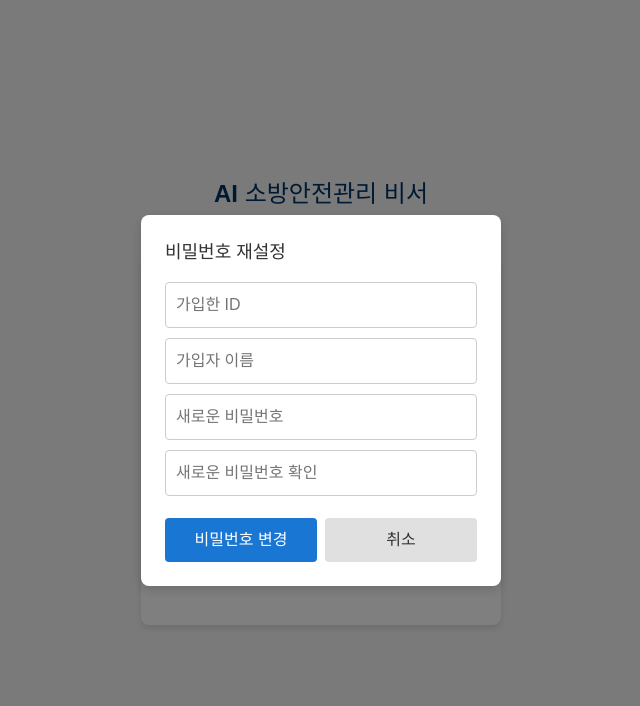
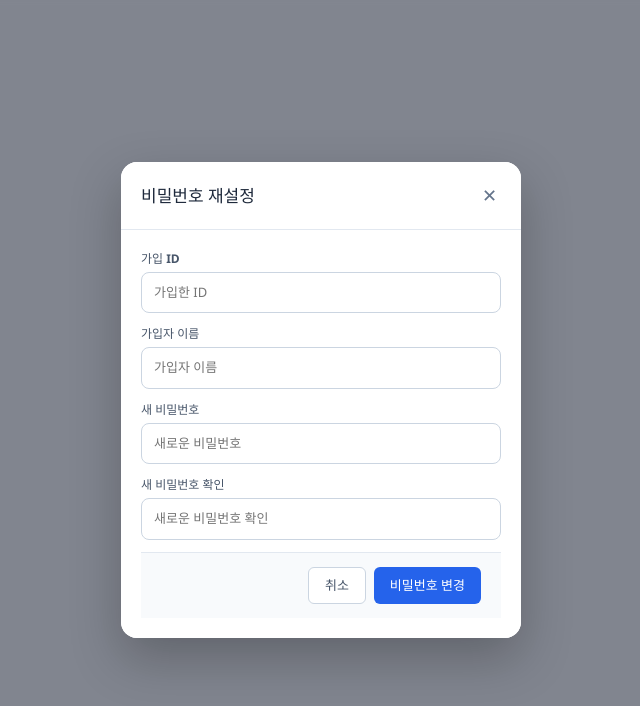
Before and after one commit to aivle-team03/frontend, a React (Vite) app: page / in a window 1280 px wide. Both pictures are taken after a click on the element "비밀번호 찾기". Shown: the top 706 px of the page, without its empty margins (319-959 px from the left). Built offline with nearby package versions, Linux system fonts and the light colour scheme; a web font is replaced by a local one.

Commit message:
비밀번호 모달 수정

```diff
--- a/src/pages/LoginPage.jsx
+++ b/src/pages/LoginPage.jsx
@@ -1,4 +1,5 @@
 import React, { useState } from 'react';
+import ReactDOM from 'react-dom';
 import { useNavigate } from 'react-router-dom';
 import '../styles/Login.css';
 
@@ -8,6 +9,7 @@ function LoginPage({ setIsLoggedIn }) {
   const [errorMessage, setErrorMessage] = useState('');
   const [isLoading, setIsLoading] = useState(false);
 
+  // 비밀번호 재설정 모달 상태
   const [isModalOpen, setIsModalOpen] = useState(false);
   const [resetUserId, setResetUserId] = useState('');
   const [resetName, setResetName] = useState('');
@@ -41,13 +43,12 @@ function LoginPage({ setIsLoggedIn }) {
       if (response.ok) {
         localStorage.setItem('token', data.access_token);
         localStorage.setItem('isLoggedIn', 'true');
-
         setIsLoggedIn(true);
       } else {
         setErrorMessage(data.detail || 'ID 또는 비밀번호가 일치하지 않습니다.');
       }
     } catch (error) {
-      setErrorMessage('서버와 통신할 수 없습니다. FastAPI 서버가 켜져 있는지 확인하세요.');
+      setErrorMessage('서버와 통신할 수 없습니다. FastAPI 서버 상태를 확인해주세요.');
     } finally {
       setIsLoading(false);
     }
@@ -88,7 +89,6 @@ function LoginPage({ setIsLoggedIn }) {
       const data = await response.json();
 
       if (response.ok) {
-        setIsModalError(false);
         setModalMessage('비밀번호가 성공적으로 변경되었습니다! 로그인 해주세요.');
         setTimeout(() => {
           closeModal();
@@ -151,87 +151,105 @@ function LoginPage({ setIsLoggedIn }) {
         </form>
 
         <div className="links">
-          <span onClick={() => navigate('/signup')}>회원가입</span> | <span onClick={() => setIsModalOpen(true)} style={{ cursor: 'pointer' }}>비밀번호 찾기</span>
+          <span onClick={() => navigate('/signup')}>회원가입</span> |{' '}
+          <span onClick={() => setIsModalOpen(true)} className="find-pw-link">
+            비밀번호 찾기
+          </span>
         </div>
       </div>
-      {isModalOpen && (
-        <div style={{
-          position: 'fixed', top: 0, left: 0, width: '100%', height: '100%',
-          backgroundColor: 'rgba(0,0,0,0.5)', display: 'flex',
-          alignItems: 'center', justifyContent: 'center', zIndex: 1000
-        }}>
-          <div style={{
-            backgroundColor: 'white', padding: '24px', borderRadius: '8px',
-            width: '360px', boxShadow: '0 4px 12px rgba(0,0,0,0.15)'
-          }}>
-            <h3 style={{ marginTop: 0, marginBottom: '16px', fontSize: '18px', color: '#333' }}>비밀번호 재설정</h3>
 
-            <form onSubmit={handleResetPassword} style={{ display: 'flex', flexDirection: 'column', gap: '10px' }}>
+      {isModalOpen &&
+        ReactDOM.createPortal(
+          <div
+            className="approval-modal-backdrop"
+            role="presentation"
+            onMouseDown={closeModal}
+          >
+            <section
+              className="login-password-modal"
+              role="dialog"
+              aria-modal="true"
+              onMouseDown={(e) => e.stopPropagation()}
+            >
+              <div className="modal-v2-header">
+                <h2>비밀번호 재설정</h2>
+                <button type="button" className="modal-v2-close" onClick={closeModal}>
+                  ✕
+                </button>
+              </div>
+
+              <form onSubmit={handleResetPassword} className="login-modal-body">
+                <div className="input-group">
+                  <label>가입 ID</label>
                   <input
                     type="text"
                     placeholder="가입한 ID"
                     value={resetUserId}
                     onChange={(e) => setResetUserId(e.target.value)}
-                style={{ padding: '10px', borderRadius: '4px', border: '1px solid #ccc' }}
                     disabled={isResetLoading}
                   />
+                </div>
+
+                <div className="input-group">
+                  <label>가입자 이름</label>
                   <input
                     type="text"
                     placeholder="가입자 이름"
                     value={resetName}
                     onChange={(e) => setResetName(e.target.value)}
-                style={{ padding: '10px', borderRadius: '4px', border: '1px solid #ccc' }}
                     disabled={isResetLoading}
                   />
+                </div>
+
+                <div className="input-group">
+                  <label>새 비밀번호</label>
                   <input
                     type="password"
                     placeholder="새로운 비밀번호"
                     value={resetNewPw}
                     onChange={(e) => setResetNewPw(e.target.value)}
-                style={{ padding: '10px', borderRadius: '4px', border: '1px solid #ccc' }}
                     disabled={isResetLoading}
                   />
+                </div>
+
+                <div className="input-group">
+                  <label>새 비밀번호 확인</label>
                   <input
                     type="password"
                     placeholder="새로운 비밀번호 확인"
                     value={resetConfirmPw}
                     onChange={(e) => setResetConfirmPw(e.target.value)}
-                style={{ padding: '10px', borderRadius: '4px', border: '1px solid #ccc' }}
                     disabled={isResetLoading}
                   />
+                </div>
 
                 {modalMessage && (
-                <p style={{ fontSize: '12px', color: isModalError ? '#d32f2f' : '#2e7d32', margin: '4px 0 0 0' }}>
+                  <p className={`modal-msg ${isModalError ? 'error' : 'success'}`}>
                     {modalMessage}
                   </p>
                 )}
 
-              <div style={{ display: 'flex', gap: '8px', marginTop: '12px' }}>
+                <div className="modal-v2-footer">
+                  <button
+                    type="button"
+                    className="btn-v2-list"
+                    onClick={closeModal}
+                    disabled={isResetLoading}
+                  >
+                    취소
+                  </button>
                   <button
                     type="submit"
+                    className="btn-v2-approve"
                     disabled={isResetLoading}
-                  style={{
-                    flex: 1, padding: '10px', backgroundColor: '#1976d2', color: 'white',
-                    border: 'none', borderRadius: '4px', cursor: 'pointer', fontWeight: 'bold'
-                  }}
                   >
                     {isResetLoading ? '변경 중...' : '비밀번호 변경'}
                   </button>
-                <button
-                  type="button"
-                  onClick={closeModal}
-                  disabled={isResetLoading}
-                  style={{
-                    flex: 1, padding: '10px', backgroundColor: '#e0e0e0', color: '#333',
-                    border: 'none', borderRadius: '4px', cursor: 'pointer'
-                  }}
-                >
-                  취소
-                </button>
                 </div>
               </form>
-          </div>
-        </div>
+            </section>
+          </div>,
+          document.body
         )}
     </div>
   );
--- a/src/pages/MyPage.jsx
+++ b/src/pages/MyPage.jsx
@@ -12,6 +12,7 @@ function MyPage() {
   });
   const [loading, setLoading] = useState(true);
 
+  // 모달 및 비밀번호 변경 관련 상태
   const [isModalOpen, setIsModalOpen] = useState(false);
   const [currentPassword, setCurrentPassword] = useState('');
   const [newPassword, setNewPassword] = useState('');
@@ -21,11 +22,9 @@ function MyPage() {
   const [isSubmitting, setIsSubmitting] = useState(false);
 
   useEffect(() => {
-    // 🚀 2. 백엔드 /api/auth/me로 내 정보 요청 함수
     const fetchMyInfo = async () => {
       try {
         const token = localStorage.getItem('token');
-
         if (!token) {
           setLoading(false);
           return;
@@ -45,7 +44,6 @@ function MyPage() {
 
         const data = await response.json();
 
-        // 🚀 3. 백엔드에서 받아온 데이터로 state 업데이트
         setUserInfo({
           user_id: data.user_id || '',
           name: data.name || '관리자',
@@ -53,7 +51,6 @@ function MyPage() {
           area: data.area || '지정 구역 없음',
           message: data.message || '설정된 알림이 없습니다.'
         });
-
       } catch (error) {
         console.error('마이페이지 연동 에러:', error);
       } finally {
@@ -69,7 +66,7 @@ function MyPage() {
     setModalMessage('');
     setIsError(false);
 
-    // 간단한 프론트엔드 유효성 검사
+    // 유효성 검사
     if (!currentPassword || !newPassword || !confirmPassword) {
       setIsError(true);
       setModalMessage('모든 비밀번호 항목을 입력해주세요.');
@@ -101,9 +98,7 @@ function MyPage() {
       const data = await response.json();
 
       if (response.ok) {
-        setIsError(false);
         setModalMessage('비밀번호가 성공적으로 변경되었습니다!');
-        // 1.5초 후 모달 닫기 및 폼 초기화
         setTimeout(() => {
           closeModal();
         }, 1500);
@@ -184,74 +179,74 @@ function MyPage() {
         ))} */}
       </article>
       {isModalOpen && (
-        <div style={{
-          position: 'fixed', top: 0, left: 0, width: '100%', height: '100%',
-          backgroundColor: 'rgba(0,0,0,0.5)', display: 'flex',
-          alignItems: 'center', justifyContent: 'center', zIndex: 1000
-        }}>
-          <div style={{
-            backgroundColor: 'white', padding: '24px', borderRadius: '8px',
-            width: '360px', boxShadow: '0 4px 12px rgba(0,0,0,0.15)'
-          }}>
-            <h3 style={{ marginTop: 0, marginBottom: '16px', fontSize: '18px' }}>비밀번호 변경</h3>
+        <div
+          className="approval-modal-backdrop"
+          role="presentation"
+          onMouseDown={closeModal}
+        >
+          <section
+            className="mypage-password-modal"
+            role="dialog"
+            aria-modal="true"
+            onMouseDown={(e) => e.stopPropagation()}
+          >
+            <div className="modal-v2-header">
+              <h2>비밀번호 변경</h2>
+              <button type="button" className="modal-v2-close" onClick={closeModal}>
+                ✕
+              </button>
+            </div>
 
-            <form onSubmit={handleChangePassword} style={{ display: 'flex', flexDirection: 'column', gap: '12px' }}>
+            <form onSubmit={handleChangePassword} className="mypage-modal-body">
+              <div className="input-group">
+                <label>현재 비밀번호</label>
                 <input
                   type="password"
-                placeholder="현재 비밀번호"
+                  placeholder="현재 비밀번호를 입력하세요"
                   value={currentPassword}
                   onChange={(e) => setCurrentPassword(e.target.value)}
-                style={{ padding: '10px', borderRadius: '4px', border: '1px solid #ccc' }}
                   disabled={isSubmitting}
                 />
+              </div>
+
+              <div className="input-group">
+                <label>새 비밀번호</label>
                 <input
                   type="password"
                   placeholder="새 비밀번호 (4자리 이상)"
                   value={newPassword}
                   onChange={(e) => setNewPassword(e.target.value)}
-                style={{ padding: '10px', borderRadius: '4px', border: '1px solid #ccc' }}
                   disabled={isSubmitting}
                 />
+              </div>
+
+              <div className="input-group">
+                <label>새 비밀번호 확인</label>
                 <input
                   type="password"
-                placeholder="새 비밀번호 확인"
+                  placeholder="새 비밀번호 다시 입력"
                   value={confirmPassword}
                   onChange={(e) => setConfirmPassword(e.target.value)}
-                style={{ padding: '10px', borderRadius: '4px', border: '1px solid #ccc' }}
                   disabled={isSubmitting}
                 />
+              </div>
 
               {modalMessage && (
-                <p style={{ fontSize: '12px', color: isError ? 'red' : 'green', margin: '4px 0 0 0' }}>
+                <p className={`modal-msg ${isError ? 'error' : 'success'}`}>
                   {modalMessage}
                 </p>
               )}
 
-              <div style={{ display: 'flex', gap: '8px', marginTop: '12px' }}>
-                <button
-                  type="submit"
-                  disabled={isSubmitting}
-                  style={{
-                    flex: 1, padding: '10px', backgroundColor: '#1976d2', color: 'white',
-                    border: 'none', borderRadius: '4px', cursor: 'pointer', fontWeight: 'bold'
-                  }}
-                >
+              <div className="modal-v2-footer">
+                <button type="button" className="btn-v2-list" onClick={closeModal} disabled={isSubmitting}>
+                  취소
+                </button>
+                <button type="submit" className="btn-v2-approve" disabled={isSubmitting}>
                   {isSubmitting ? '수정 중...' : '변경'}
-                </button>
-                <button
-                  type="button"
-                  onClick={closeModal}
-                  disabled={isSubmitting}
-                  style={{
-                    flex: 1, padding: '10px', backgroundColor: '#e0e0e0', color: '#333',
-                    border: 'none', borderRadius: '4px', cursor: 'pointer'
-                  }}
-                >
-                  취소
                 </button>
               </div>
             </form>
-          </div>
+          </section>
         </div>
       )}
     </section>
--- a/src/styles/MyPage.css
+++ b/src/styles/MyPage.css
@@ -93,3 +93,140 @@
       "log";
   }
 }
+
+.approval-modal-backdrop {
+  position: fixed !important;
+  top: 0 !important;
+  left: 0 !important;
+  width: 100vw !important;
+  height: 100vh !important;
+  background-color: rgba(15, 23, 42, 0.5) !important;
+  /* 어두운 반투명 배경 */
+  backdrop-filter: blur(3px);
+  /* 뒤쪽 화면 살짝 블러 처리 */
+  display: flex !important;
+  align-items: center !important;
+  justify-content: center !important;
+  z-index: 9999 !important;
+  /* 최상단에 띄우기 */
+}
+
+/* 🚀 2. 비밀번호 변경 모달 흰색 창 */
+.mypage-password-modal {
+  width: min(400px, 90vw);
+  background: #ffffff;
+  border-radius: 16px;
+  box-shadow: 0 20px 50px rgba(0, 0, 0, 0.2);
+  overflow: hidden;
+  display: flex;
+  flex-direction: column;
+}
+
+/* 🚀 3. 모달 헤더 */
+.mypage-password-modal .modal-v2-header {
+  display: flex;
+  justify-content: space-between;
+  align-items: center;
+  padding: 16px 20px;
+  border-bottom: 1px solid #e2e8f0;
+}
+
+.mypage-password-modal .modal-v2-header h2 {
+  margin: 0;
+  font-size: 17px;
+  font-weight: 800;
+  color: #1e293b;
+}
+
+.mypage-password-modal .modal-v2-close {
+  background: none;
+  border: none;
+  font-size: 18px;
+  cursor: pointer;
+  color: #64748b;
+  padding: 4px;
+}
+
+/* 🚀 4. 모달 바디 & 인풋 그룹 */
+.mypage-modal-body {
+  padding: 20px;
+  display: flex;
+  flex-direction: column;
+  gap: 14px;
+}
+
+.input-group {
+  display: flex;
+  flex-direction: column;
+  gap: 6px;
+}
+
+.input-group label {
+  font-size: 12px;
+  font-weight: 800;
+  color: #475569;
+}
+
+.input-group input {
+  padding: 10px 12px;
+  border: 1px solid #cbd5e1;
+  border-radius: 8px;
+  font-size: 13px;
+  outline: none;
+  box-sizing: border-box;
+  width: 100%;
+}
+
+.input-group input:focus {
+  border-color: #3b82f6;
+}
+
+.modal-msg {
+  font-size: 12px;
+  font-weight: 700;
+  margin: 0;
+}
+
+.modal-msg.error {
+  color: #ef4444;
+}
+
+.modal-msg.success {
+  color: #16a34a;
+}
+
+/* 🚀 5. 모달 푸터 */
+.mypage-password-modal .modal-v2-footer {
+  display: flex;
+  justify-content: flex-end;
+  gap: 8px;
+  padding: 14px 20px;
+  border-top: 1px solid #e2e8f0;
+  background: #f8fafc;
+}
+
+.mypage-password-modal .btn-v2-list {
+  padding: 8px 16px;
+  border: 1px solid #cbd5e1;
+  border-radius: 6px;
+  background: #fff;
+  color: #475569;
+  font-size: 13px;
+  font-weight: 700;
+  cursor: pointer;
+}
+
+.mypage-password-modal .btn-v2-approve {
+  padding: 8px 16px;
+  border: none;
+  border-radius: 6px;
+  background: #2563eb;
+  color: #fff;
+  font-size: 13px;
+  font-weight: 700;
+  cursor: pointer;
+}
+
+.mypage-password-modal .btn-v2-approve:hover {
+  background: #1d4ed8;
+}
--- a/src/styles/login.css
+++ b/src/styles/login.css
@@ -76,5 +76,149 @@
     margin-top: 20px;
     font-size: 12px;
     color: #666;
+}
+
+.find-pw-link {
     cursor: pointer;
 }
+
+.approval-modal-backdrop {
+    position: fixed !important;
+    top: 0 !important;
+    left: 0 !important;
+    width: 100vw !important;
+    height: 100vh !important;
+    background-color: rgba(15, 23, 42, 0.5) !important;
+    backdrop-filter: blur(3px);
+    display: flex !important;
+    align-items: center !important;
+    justify-content: center !important;
+    z-index: 9999 !important;
+}
+
+.login-password-modal {
+    position: relative !important;
+    width: min(400px, 90vw) !important;
+    background-color: #ffffff !important;
+    border-radius: 16px !important;
+    box-shadow: 0 20px 50px rgba(0, 0, 0, 0.25) !important;
+    overflow: hidden !important;
+    display: flex !important;
+    flex-direction: column !important;
+    z-index: 10000 !important;
+    box-sizing: border-box !important;
+}
+
+.login-password-modal .modal-v2-header {
+    display: flex !important;
+    justify-content: space-between !important;
+    align-items: center !important;
+    padding: 16px 20px !important;
+    border-bottom: 1px solid #e2e8f0 !important;
+    background-color: #ffffff !important;
+}
+
+.login-password-modal .modal-v2-header h2 {
+    margin: 0 !important;
+    font-size: 17px !important;
+    font-weight: 800 !important;
+    color: #1e293b !important;
+}
+
+.login-password-modal .modal-v2-close {
+    background: none !important;
+    border: none !important;
+    font-size: 18px !important;
+    cursor: pointer !important;
+    color: #64748b !important;
+    padding: 4px !important;
+}
+
+/* 모달 바디 */
+.login-modal-body {
+    padding: 20px !important;
+    display: flex !important;
+    flex-direction: column !important;
+    gap: 12px !important;
+    background-color: #ffffff !important;
+}
+
+.input-group {
+    display: flex !important;
+    flex-direction: column !important;
+    gap: 4px !important;
+    text-align: left !important;
+}
+
+.input-group label {
+    font-size: 12px !important;
+    font-weight: 800 !important;
+    color: #475569 !important;
+}
+
+.input-group input {
+    padding: 10px 12px !important;
+    border: 1px solid #cbd5e1 !important;
+    border-radius: 8px !important;
+    font-size: 13px !important;
+    outline: none !important;
+    box-sizing: border-box !important;
+    width: 100% !important;
+    background-color: #ffffff !important;
+    color: #0f172a !important;
+}
+
+.input-group input:focus {
+    border-color: #3b82f6 !important;
+}
+
+.modal-msg {
+    font-size: 12px !important;
+    font-weight: 700 !important;
+    margin: 0 !important;
+    text-align: left !important;
+}
+
+.modal-msg.error {
+    color: #ef4444 !important;
+}
+
+.modal-msg.success {
+    color: #16a34a !important;
+}
+
+/* 모달 푸터 */
+.login-password-modal .modal-v2-footer {
+    display: flex !important;
+    justify-content: flex-end !important;
+    gap: 8px !important;
+    padding: 14px 20px !important;
+    border-top: 1px solid #e2e8f0 !important;
+    background: #f8fafc !important;
+}
+
+.login-password-modal .btn-v2-list {
+    padding: 8px 16px !important;
+    border: 1px solid #cbd5e1 !important;
+    border-radius: 6px !important;
+    background: #ffffff !important;
+    color: #475569 !important;
+    font-size: 13px !important;
+    font-weight: 700 !important;
+    cursor: pointer !important;
+}
+
+.login-password-modal .btn-v2-approve {
+    padding: 8px 16px !important;
+    border: none !important;
+    border-radius: 6px !important;
+    background: #2563eb !important;
+    color: #ffffff !important;
+    font-size: 13px !important;
+    font-weight: 700 !important;
+    cursor: pointer !important;
+}
+
+.login-password-modal .btn-v2-approve:hover {
+    background: #1d4ed8 !important;
+}
```
Lines whose indentation alone changed are shown as unchanged.
